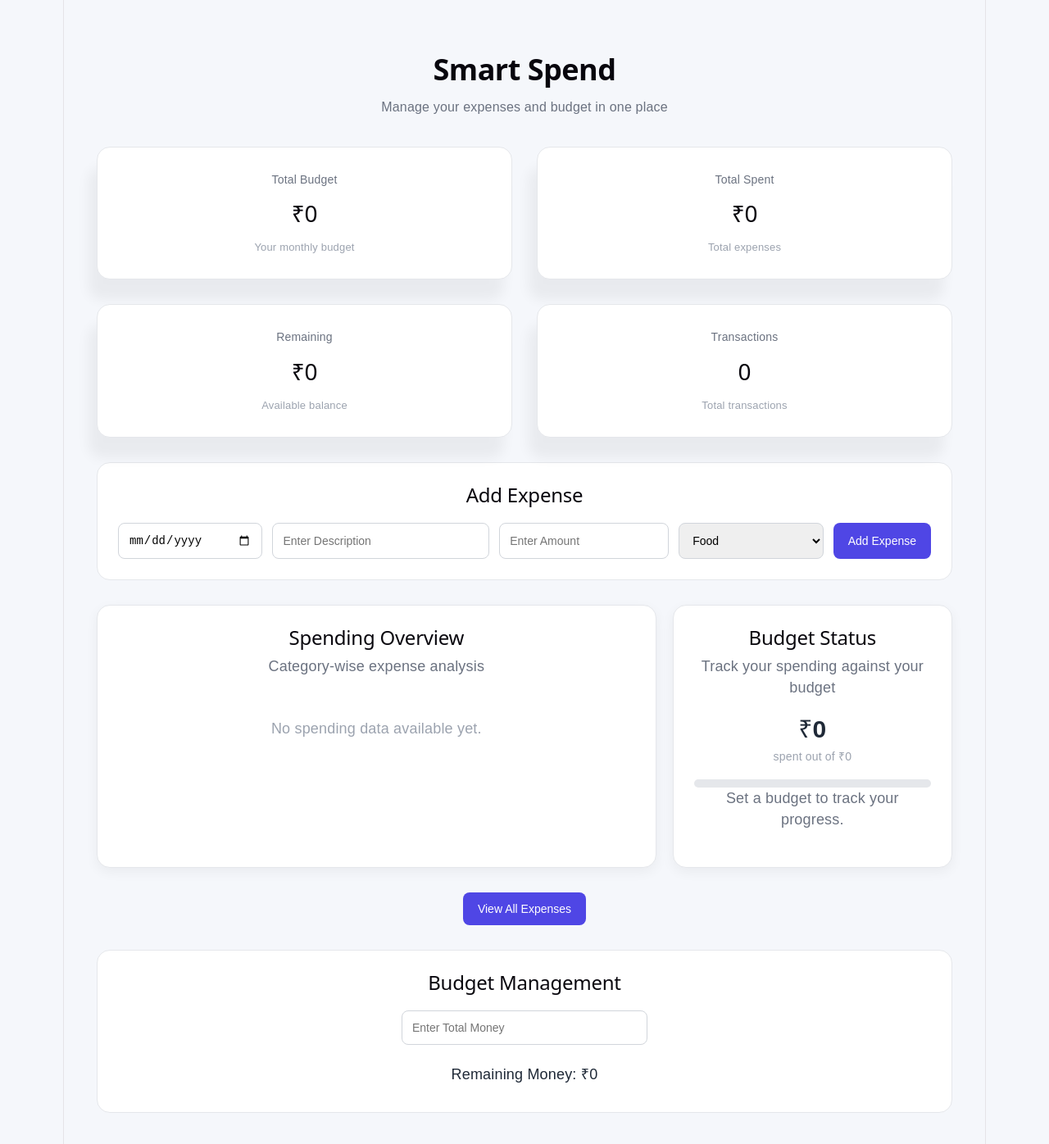
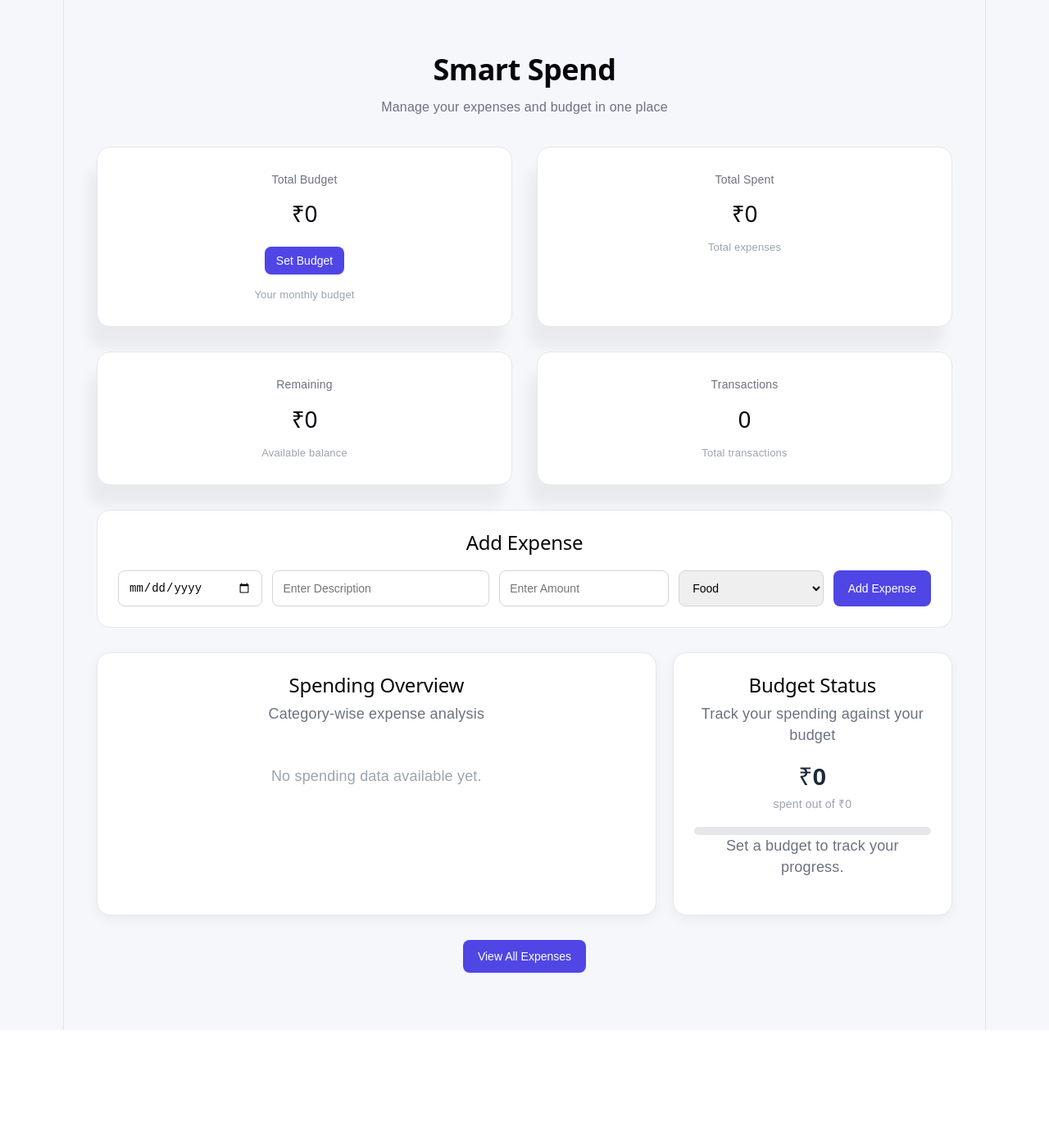
Before and after one commit to keerthy03-create/smart-spend, a React (Vite) app: page / in a window 1280 px wide. Shown: the whole page at 82% size. After the commit the page ends 1257 px from the top, so only its background shows below. Built offline with nearby package versions, Linux system fonts and the light colour scheme.

Commit message:
Improve dashboard and expenses page

```diff
--- a/src/App.css
+++ b/src/App.css
@@ -448,3 +448,43 @@ body {
     background: #374151;
   }
 }
+/* Budget Input Inside Dashboard Card */
+
+.budget-input-card {
+  display: flex;
+  gap: 8px;
+  margin: 12px 0;
+}
+
+.budget-input-card input {
+  width: 100%;
+  min-width: 0;
+  padding: 9px 10px;
+  font-size: 14px;
+}
+
+.budget-input-card button {
+  padding: 9px 14px;
+  white-space: nowrap;
+}
+
+.set-budget-button {
+  margin: 12px 0;
+  padding: 9px 14px;
+  background: #4f46e5;
+  color: white;
+}
+
+@media (max-width: 600px) {
+  .budget-input-card {
+    flex-direction: column;
+  }
+
+  .budget-input-card button {
+    width: 100%;
+  }
+
+  .set-budget-button {
+    width: 100%;
+  }
+}
--- a/src/App.jsx
+++ b/src/App.jsx
@@ -15,13 +15,17 @@ import {
 
 import Header from "./components/Header";
 import AddExpense from "./components/AddExpense";
-import BudgetManagement from "./components/BudgetManagement";
 import Expenses from "./pages/Expenses";
 
 function App() {
+  // ================= FORM STATES =================
+
   const [description, setDescription] = useState("");
   const [amount, setAmount] = useState("");
   const [category, setCategory] = useState("Food");
+  const [date, setDate] = useState("");
+
+  // ================= EXPENSES =================
 
   const [expenses, setExpenses] = useState(() => {
     const savedExpenses = localStorage.getItem("expenses");
@@ -33,7 +37,7 @@ function App() {
     return [];
   });
 
-  const transactionCount = expenses.length;
+  // ================= BUDGET =================
 
   const [totalmoney, setTotalmoney] = useState(() => {
     const savedBudget = localStorage.getItem("budget");
@@ -45,23 +49,29 @@ function App() {
     return "";
   });
 
-  const [date, setDate] = useState("");
+  // ================= EDIT =================
+
   const [editExpense, setEditExpense] = useState(null);
+
+  // ================= SEARCH & FILTER =================
 
   const [search, setSearch] = useState("");
   const [filterCategory, setFilterCategory] = useState("All");
 
-  // Save expenses to LocalStorage
+  // ================= SAVE EXPENSES =================
+
   useEffect(() => {
     localStorage.setItem("expenses", JSON.stringify(expenses));
   }, [expenses]);
 
-  // Save budget to LocalStorage
+  // ================= SAVE BUDGET =================
+
   useEffect(() => {
     localStorage.setItem("budget", totalmoney);
   }, [totalmoney]);
 
-  // Clear form
+  // ================= CLEAR FORM =================
+
   const clearForm = () => {
     setDescription("");
     setAmount("");
@@ -70,7 +80,8 @@ function App() {
     setEditExpense(null);
   };
 
-  // Add expense
+  // ================= ADD EXPENSE =================
+
   const addExpense = () => {
     if (!description || !amount || Number(amount) <= 0 || !date) {
       alert("Please enter a valid description, amount, and date.");
@@ -89,7 +100,8 @@ function App() {
     clearForm();
   };
 
-  // Start editing an expense
+  // ================= START EDIT =================
+
   const startEdit = (expense) => {
     setDescription(expense.description);
     setAmount(expense.amount);
@@ -98,7 +110,8 @@ function App() {
     setEditExpense(expense);
   };
 
-  // Update expense
+  // ================= UPDATE EXPENSE =================
+
   const updateExpense = () => {
     if (!description || !amount || Number(amount) <= 0 || !date) {
       alert("Please enter a valid description, amount, and date.");
@@ -123,7 +136,8 @@ function App() {
     clearForm();
   };
 
-  // Delete expense
+  // ================= DELETE EXPENSE =================
+
   const deleteExpense = (expenseToDelete) => {
     const updatedExpenses = expenses.filter(
       (expense) => expense !== expenseToDelete
@@ -132,15 +146,22 @@ function App() {
     setExpenses(updatedExpenses);
   };
 
-  // Calculate total spending
+  // ================= TOTAL SPENDING =================
+
   const total = expenses.reduce((total, expense) => {
     return total + Number(expense.amount);
   }, 0);
 
-  // Calculate remaining money
+  // ================= TRANSACTION COUNT =================
+
+  const transactionCount = expenses.length;
+
+  // ================= REMAINING MONEY =================
+
   const remainingMoney = Number(totalmoney) - total;
 
-  // Category totals
+  // ================= CATEGORY TOTALS =================
+
   const categoryTotals = expenses.reduce((acc, expense) => {
     if (acc[expense.category]) {
       acc[expense.category] += Number(expense.amount);
@@ -151,7 +172,8 @@ function App() {
     return acc;
   }, {});
 
-  // Chart data
+  // ================= CHART DATA =================
+
   const chartData = Object.entries(categoryTotals).map(
     ([category, amount]) => ({
       category,
@@ -159,7 +181,8 @@ function App() {
     })
   );
 
-  // Budget percentage
+  // ================= BUDGET PERCENTAGE =================
+
   const budgetPercentage = totalmoney
     ? Math.min((total / Number(totalmoney)) * 100, 100)
     : 0;
@@ -168,11 +191,14 @@ function App() {
     ? (total / Number(totalmoney)) * 100
     : 0;
 
+  // ================= RETURN =================
+
   return (
     <BrowserRouter>
       <Routes>
 
         {/* ================= DASHBOARD ================= */}
+
         <Route
           path="/"
           element={
@@ -180,10 +206,13 @@ function App() {
 
               <Header
                 totalmoney={totalmoney}
+                setTotalmoney={setTotalmoney}
                 total={total}
                 remainingMoney={remainingMoney}
                 transactionCount={transactionCount}
               />
+
+              {/* ================= ADD EXPENSE ================= */}
 
               <AddExpense
                 date={date}
@@ -199,11 +228,14 @@ function App() {
                 addExpense={addExpense}
               />
 
-              {/* Analytics */}
+              {/* ================= ANALYTICS ================= */}
+
               <div className="analytics">
 
                 {/* Spending Overview */}
+
                 <div className="analytics-card">
+
                   <h2>Spending Overview</h2>
 
                   <p>Category-wise expense analysis</p>
@@ -214,7 +246,9 @@ function App() {
                     </div>
                   ) : (
                     <ResponsiveContainer width="100%" height={300}>
+
                       <BarChart data={chartData}>
+
                         <CartesianGrid strokeDasharray="3 3" />
 
                         <XAxis dataKey="category" />
@@ -224,12 +258,16 @@ function App() {
                         <Tooltip />
 
                         <Bar dataKey="amount" />
+
                       </BarChart>
+
                     </ResponsiveContainer>
                   )}
+
                 </div>
 
                 {/* Budget Status */}
+
                 <div className="analytics-card">
 
                   <h2>Budget Status</h2>
@@ -275,28 +313,26 @@ function App() {
 
               </div>
 
-              {/* View Expenses */}
+              {/* ================= VIEW EXPENSES ================= */}
+
               <div style={{ marginBottom: "30px" }}>
 
                 <Link to="/expenses">
+
                   <button>
                     View All Expenses
                   </button>
+
                 </Link>
 
               </div>
-
-              <BudgetManagement
-                totalmoney={totalmoney}
-                setTotalmoney={setTotalmoney}
-                remainingMoney={remainingMoney}
-              />
 
             </div>
           }
         />
 
         {/* ================= EXPENSES PAGE ================= */}
+
         <Route
           path="/expenses"
           element={
@@ -305,9 +341,11 @@ function App() {
               <div style={{ marginBottom: "25px" }}>
 
                 <Link to="/">
+
                   <button>
                     ← Back to Dashboard
                   </button>
+
                 </Link>
 
               </div>
--- a/src/components/Header.jsx
+++ b/src/components/Header.jsx
@@ -1,9 +1,25 @@
+import { useState } from "react";
+
 function Header({
   totalmoney,
+  setTotalmoney,
   total,
   remainingMoney,
   transactionCount,
 }) {
+  const [showBudgetInput, setShowBudgetInput] = useState(false);
+  const [budgetInput, setBudgetInput] = useState(totalmoney);
+
+  const saveBudget = () => {
+    if (!budgetInput || Number(budgetInput) <= 0) {
+      alert("Please enter a valid budget amount.");
+      return;
+    }
+
+    setTotalmoney(budgetInput);
+    setShowBudgetInput(false);
+  };
+
   return (
     <>
       <header className="header">
@@ -13,24 +29,55 @@ function Header({
 
       <div className="dashboard">
 
+        {/* Total Budget */}
         <div className="dashboard-card">
           <span>Total Budget</span>
+
           <h2>₹{totalmoney || 0}</h2>
+
+          {showBudgetInput ? (
+            <div className="budget-input-card">
+              <input
+                type="number"
+                placeholder="Enter budget"
+                value={budgetInput}
+                onChange={(e) => setBudgetInput(e.target.value)}
+              />
+
+              <button onClick={saveBudget}>
+                Save
+              </button>
+            </div>
+          ) : (
+            <button
+              className="set-budget-button"
+              onClick={() => {
+                setBudgetInput(totalmoney);
+                setShowBudgetInput(true);
+              }}
+            >
+              {totalmoney ? "Edit Budget" : "Set Budget"}
+            </button>
+          )}
+
           <p>Your monthly budget</p>
         </div>
 
+        {/* Total Spent */}
         <div className="dashboard-card">
           <span>Total Spent</span>
           <h2>₹{total}</h2>
           <p>Total expenses</p>
         </div>
 
+        {/* Remaining */}
         <div className="dashboard-card">
           <span>Remaining</span>
           <h2>₹{remainingMoney}</h2>
           <p>Available balance</p>
         </div>
 
+        {/* Transactions */}
         <div className="dashboard-card">
           <span>Transactions</span>
           <h2>{transactionCount}</h2>
```
